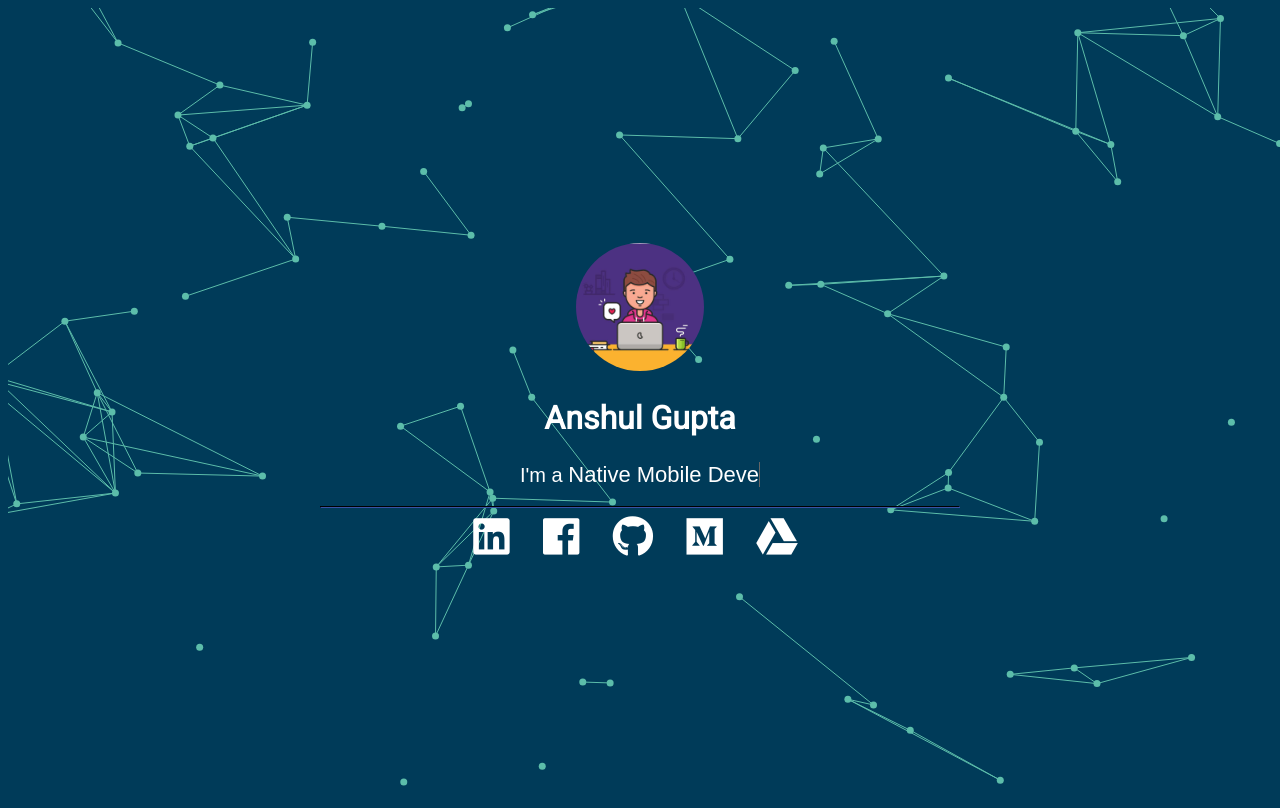
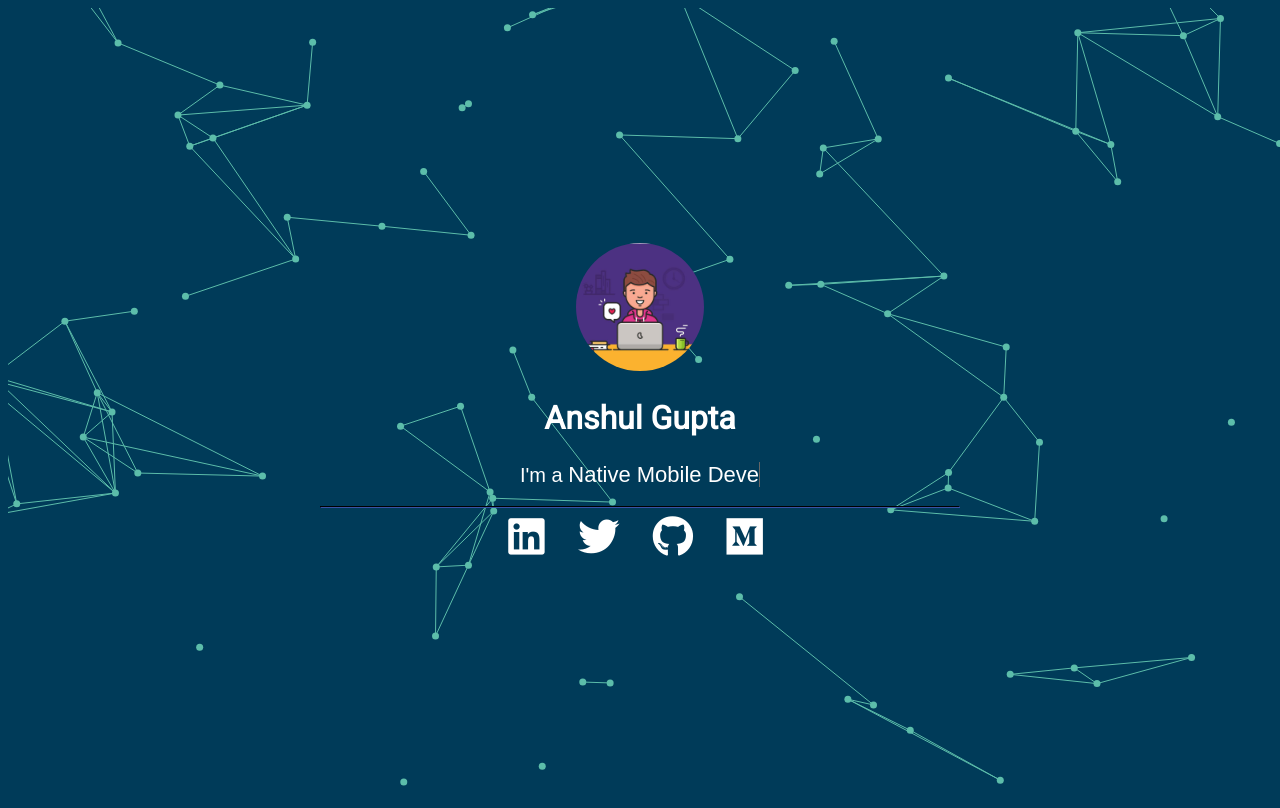
Before and after one commit to Anshul1507/animated-portfolio, a plain HTML site: page index.html in a window 1280 px wide. Drawn offline with Linux system fonts and the light colour scheme.

Commit message:
update links

```diff
--- a/index.html
+++ b/index.html
@@ -22,11 +22,10 @@
                 <span class="text-switcher" style="font-style: initial; font-size: 22px;" data-hold-time="1000" data-switch-content='[ "Native Mobile Developer.", "FrontEnd Developer.", "UI Designer." ]'></span>
             </h2>
             <hr style="width: 50%; background-color: #1D2951; border-color: #1D2951;">
-            <a href="https://www.linkedin.com/in/#/" style="color: white;"><i class="fab fa-linkedin" style="font-size: 2em;"></i></a> &nbsp
-            <a href="https://www.facebook.com/#/" style="color: white;"><i class="fab fa-facebook" style="font-size: 2em;"></i></a> &nbsp
-            <a href="https://github.com/#/" style="color: white;"><i class="fab fa-github" style="font-size: 2em;"></i></a> &nbsp
-            <a href="https://medium.com/@#/" style="color: white;"><i class="fab fa-medium" style="font-size: 2em;"></i></a> &nbsp
-            <a href="https://www.linkedin.com/in/#/" style="color: white;"><i class="fab fa-google-drive" style="font-size: 2em;"></i></a> &nbsp
+            <a href="https://www.linkedin.com/in/anshul1507/" style="color: white;"><i class="fab fa-linkedin" style="font-size: 2em;"></i></a> &nbsp
+            <a href="https://twitter.com/thenoobydev" style="color: white;"><i class="fab fa-twitter" style="font-size: 2em;"></i></a> &nbsp
+            <a href="https://github.com/anshul1507" style="color: white;"><i class="fab fa-github" style="font-size: 2em;"></i></a> &nbsp
+            <a href="https://medium.com/@anshul1507" style="color: white;"><i class="fab fa-medium" style="font-size: 2em;"></i></a> &nbsp
         </div>
     </div>
 </body>
```
